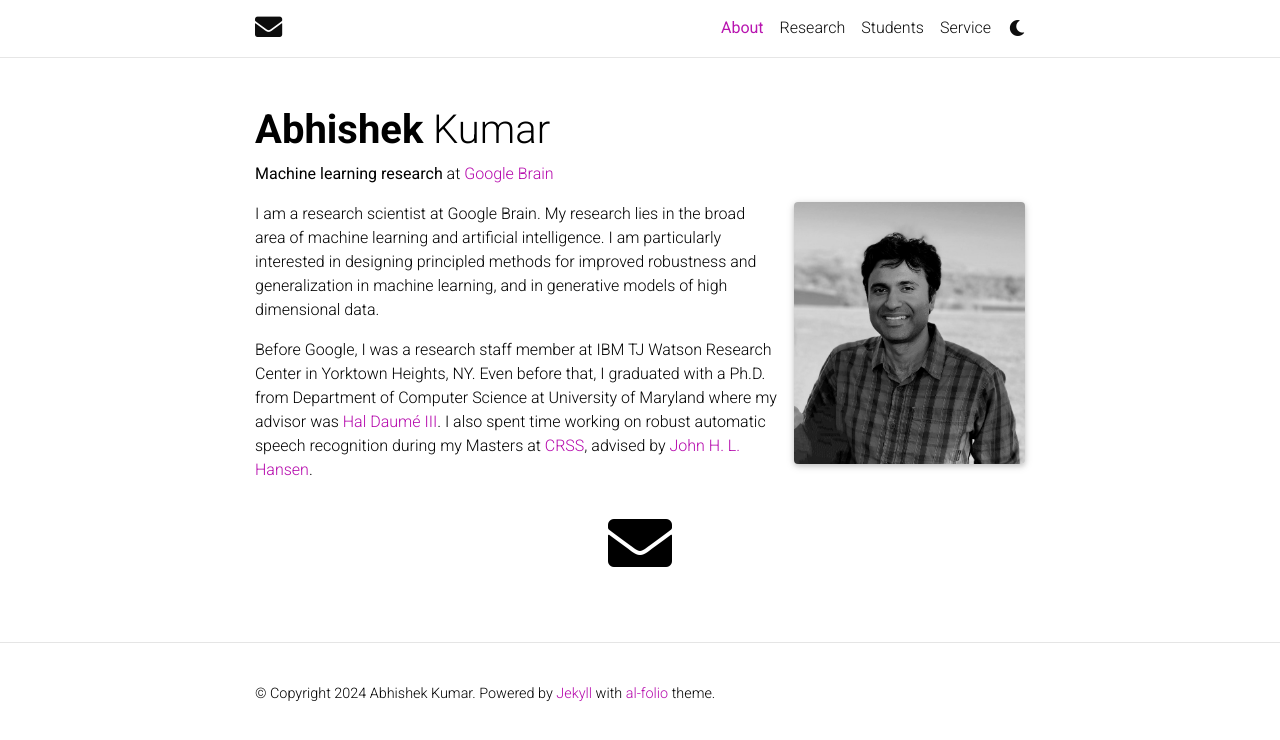
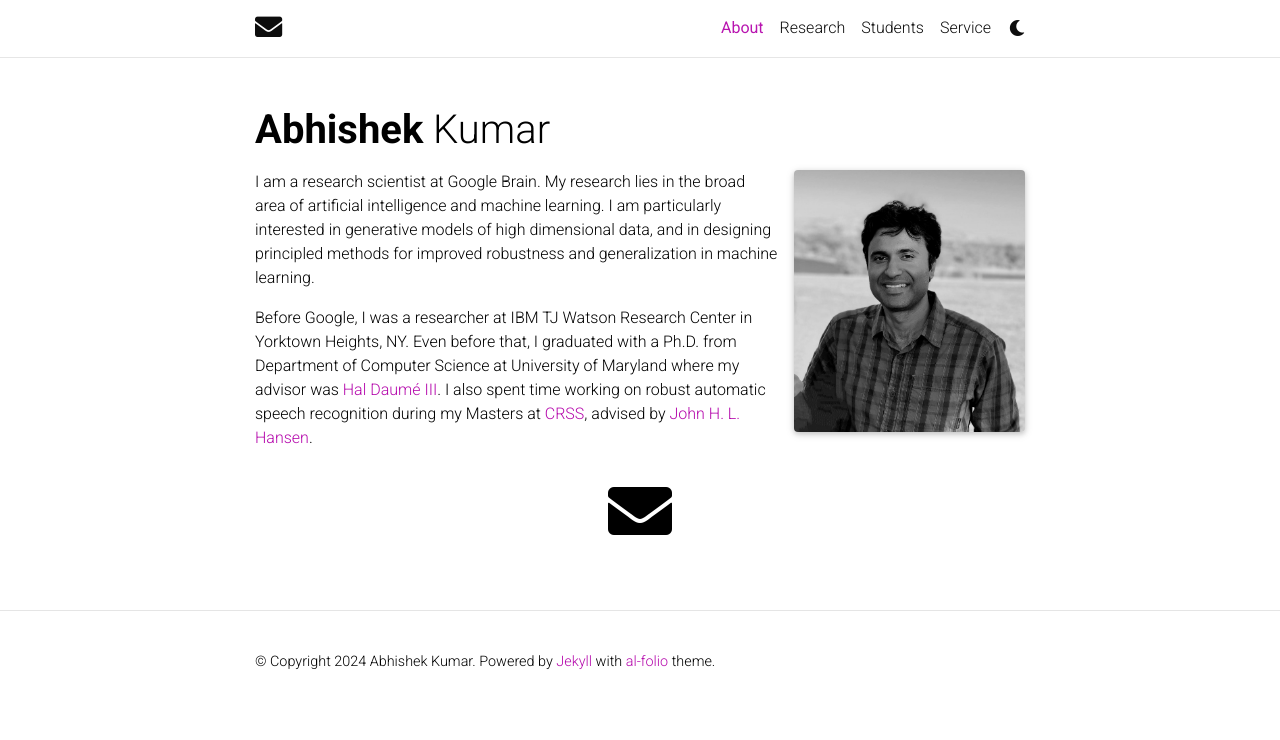
Before and after one commit to abhishekk-ml/abhishekk-ml.github.io, a Jekyll site: the page built from _pages/about.md, in a window 1280 px wide. Shown: the top 740 px of the page. Built offline with Jekyll 4.4.1, drawn with Linux system fonts in a browser that asks for light colours; comment, search, counter and statistics services are not loaded; a style sheet for code colours, icons or effects is not loaded.

Commit message:
minor update

```diff
--- a/_bibliography/papers.bib
+++ b/_bibliography/papers.bib
@@ -17,7 +17,7 @@
 @article{wortsman2023small,
   abbr={arXiv},
   title={Small-scale proxies for large-scale Transformer training instabilities},
-  author={Wortsman, Mitchell and others},
+  author={Wortsman, Mitchell et. al},
   journal={arXiv preprint},
   arxiv={2309.14322},
   topic={Deep learning (other)},
--- a/_pages/about.md
+++ b/_pages/about.md
@@ -17,6 +17,6 @@ selected_papers: false # includes a list of papers marked as "selected={true}"
 social: true  # includes social icons at the bottom of the page
 ---
 
-I am a research scientist at Google Brain. My research lies in the broad area of machine learning and artificial intelligence. I am particularly interested in designing principled methods for improved robustness and generalization in machine learning, and in generative models of high dimensional data.
+I am a research scientist at Google Brain. My research lies in the broad area of artificial intelligence and machine learning. I am particularly interested in generative models of high dimensional data, and in designing principled methods for improved robustness and generalization in machine learning.
 
-Before Google, I was a research staff member at IBM TJ Watson Research Center in Yorktown Heights, NY. Even before that, I graduated with a Ph.D. from Department of Computer Science at University of Maryland where my advisor was [Hal Daumé III](http://www.umiacs.umd.edu/~hal). I also spent time working on robust automatic speech recognition during my Masters at [CRSS](http://crss.utdallas.edu), advised by [John H. L. Hansen](http://www.utdallas.edu/~john.hansen).
+Before Google, I was a researcher at IBM TJ Watson Research Center in Yorktown Heights, NY. Even before that, I graduated with a Ph.D. from Department of Computer Science at University of Maryland where my advisor was [Hal Daumé III](http://www.umiacs.umd.edu/~hal). I also spent time working on robust automatic speech recognition during my Masters at [CRSS](http://crss.utdallas.edu), advised by [John H. L. Hansen](http://www.utdallas.edu/~john.hansen).
```
Also changed, not shown: other parts of _pages/about.md (+1 -1 lines).
